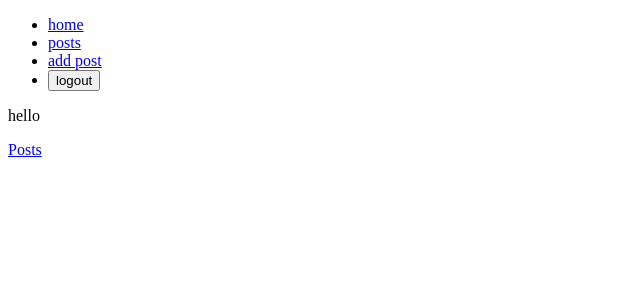
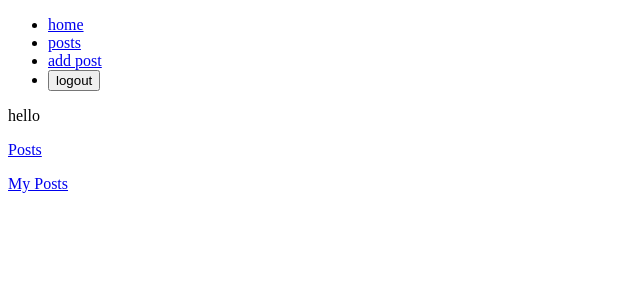
Before and after one commit to datotoda/easy_blog, a Django app: page / in a window 1280 px wide. Shown: the top 300 px of the page, without its empty margins (0-640 px from the left). Run offline with Django 4.2, Linux system fonts and the light colour scheme; the visitor is signed in with stand-in values (Sample User, id 1).

Commit message:
Add MyPostListView link in home page

```diff
--- a/templates/home.html
+++ b/templates/home.html
@@ -8,5 +8,8 @@
 
     <p>hello</p>
     <p><a href="{% url 'blog:post-list' %}">Posts</a></p>
+    {% if user.is_authenticated %}
+        <p><a href="{% url 'blog:my-post-list' %}">My Posts</a></p>
+    {% endif %}
 
 {% endblock content %}
```
